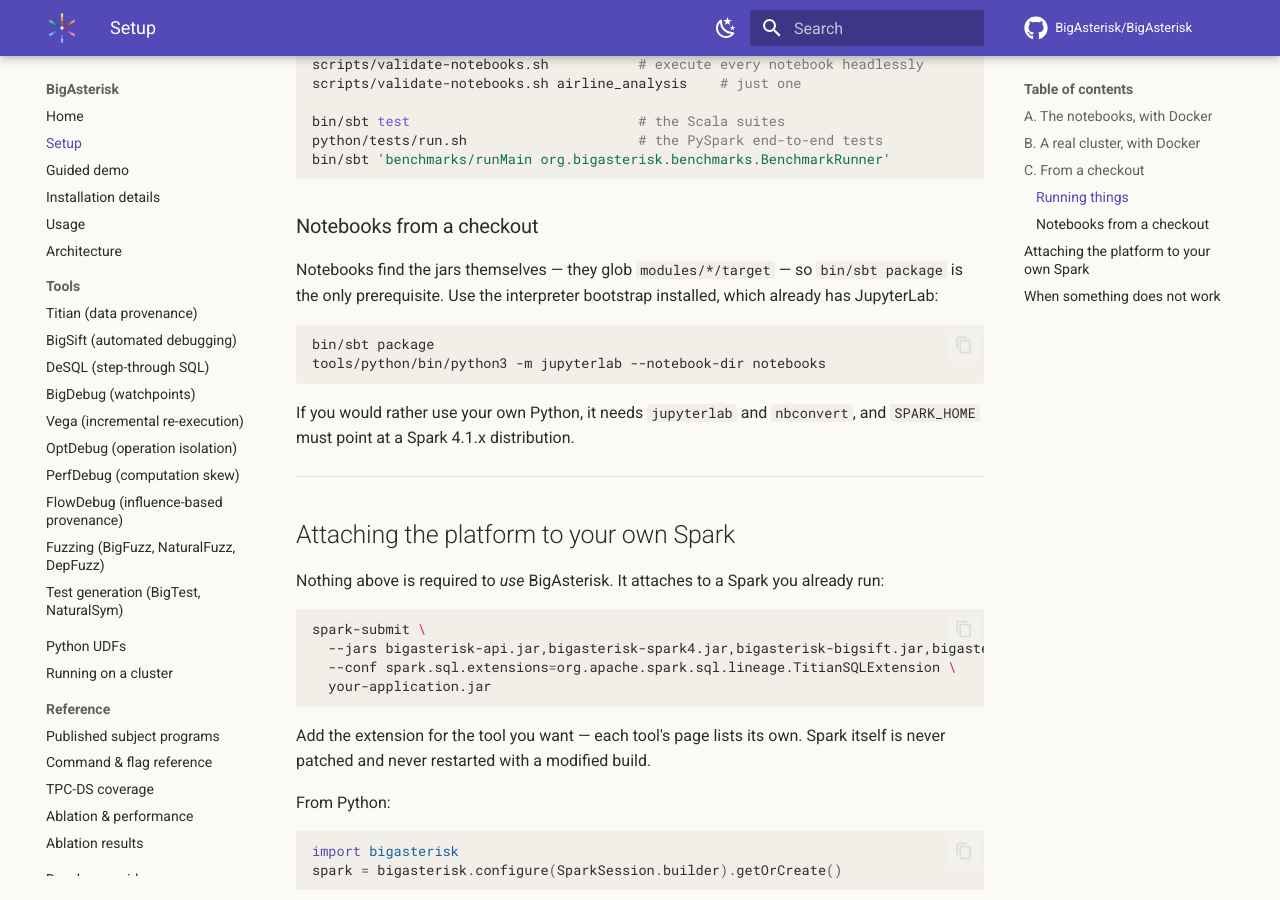
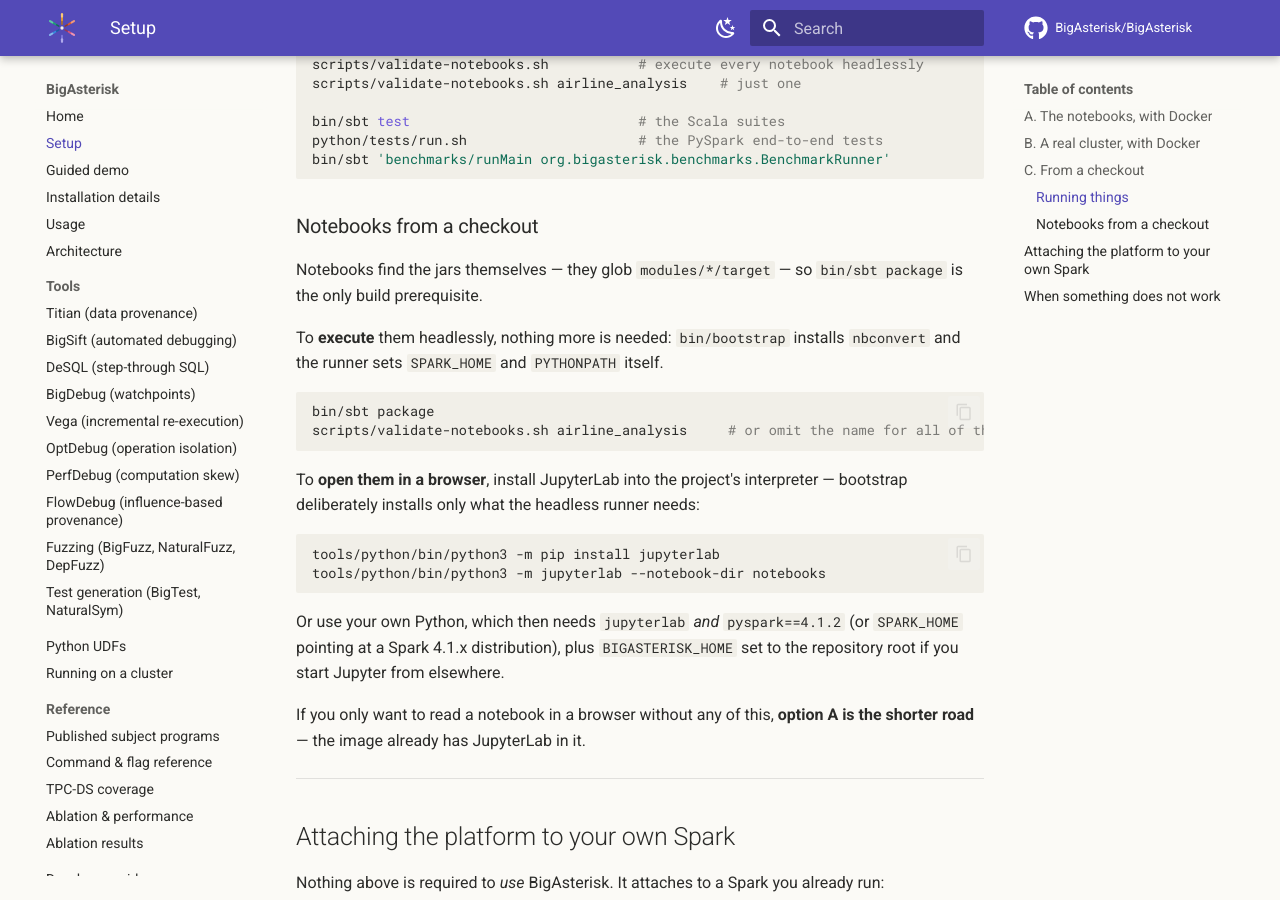
Before and after one commit to BigAsterisk/BigAsterisk, an MkDocs documentation site: the page built from docs/setup.md, in a window 1280 px wide and 900 px high, scrolled down 2211 px. Built offline with MkDocs 1.6.1 and Material for MkDocs 9.7.7, drawn with Linux system fonts in a browser that asks for light colours; comment, search, counter and statistics services are not loaded.

Commit message:
docs: bootstrap installs nbconvert, not JupyterLab
The setup page said the project interpreter already had JupyterLab. It does not —
bin/bootstrap installs what the headless notebook runner needs (nbconvert, ipykernel) and
nothing more, so 'python3 -m jupyterlab' fails with ModuleNotFoundError for anyone who
followed it. Corrected to separate executing notebooks, which works out of the box, from
opening them in a browser, which needs one pip install or the Docker image.

````diff
--- a/docs/setup.md
+++ b/docs/setup.md
@@ -108,16 +108,30 @@
 ### Notebooks from a checkout
 
 Notebooks find the jars themselves — they glob `modules/*/target` — so `bin/sbt package`
-is the only prerequisite. Use the interpreter bootstrap installed, which already has
-JupyterLab:
+is the only build prerequisite.
+
+To **execute** them headlessly, nothing more is needed: `bin/bootstrap` installs
+`nbconvert` and the runner sets `SPARK_HOME` and `PYTHONPATH` itself.
 
 ```bash
 bin/sbt package
+scripts/validate-notebooks.sh airline_analysis     # or omit the name for all of them
+```
+
+To **open them in a browser**, install JupyterLab into the project's interpreter —
+bootstrap deliberately installs only what the headless runner needs:
+
+```bash
+tools/python/bin/python3 -m pip install jupyterlab
 tools/python/bin/python3 -m jupyterlab --notebook-dir notebooks
 ```
 
-If you would rather use your own Python, it needs `jupyterlab` and `nbconvert`, and
-`SPARK_HOME` must point at a Spark 4.1.x distribution.
+Or use your own Python, which then needs `jupyterlab` *and* `pyspark==4.1.2` (or
+`SPARK_HOME` pointing at a Spark 4.1.x distribution), plus `BIGASTERISK_HOME` set to the
+repository root if you start Jupyter from elsewhere.
+
+If you only want to read a notebook in a browser without any of this, **option A is the
+shorter road** — the image already has JupyterLab in it.
 
 ---
 
````
